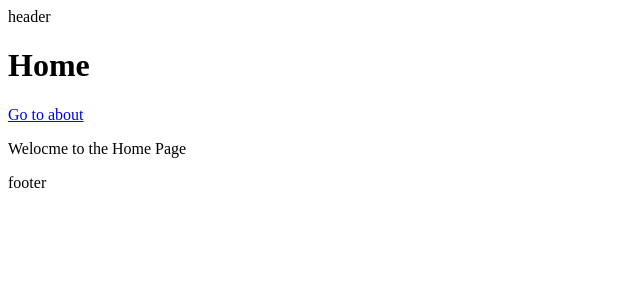
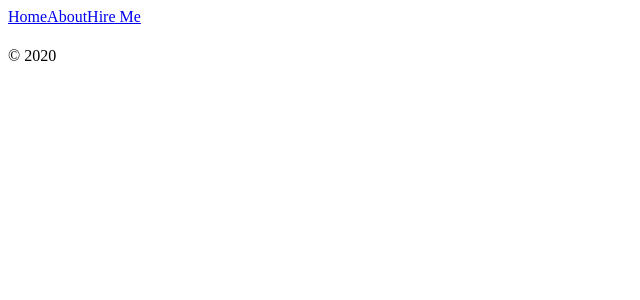
Before and after one commit to ciwwan1980/ciwwan1980-my-portfolio-next-js, a Next.js app: page / in a window 1280 px wide. Shown: the top 300 px of the page, without its empty margins (0-640 px from the left). Built offline with nearby package versions, Linux system fonts and the light colour scheme.

Commit message:
adding-components

```diff
--- a/components/Layout.js
+++ b/components/Layout.js
@@ -1,11 +1,16 @@
-export default(props)=>{
-    console.log(props.children)
-    return(
+import Link from "next/link";
+
+export default({children,title}) => (
 
     <div>
-    <header>header</header>
-    {props.children}
+    <header>
+    <Link href="/"><a>Home</a></Link>
+    <Link href="/about"><a>About</a></Link>
+    <Link href="/hireme"><a>hireme</a></Link>
+    </header>
+    <h1>{title}</h1>
+        {children}
     <footer>footer</footer>
     </div>
+
 )
-}
--- a/pages/about.js
+++ b/pages/about.js
@@ -1,14 +1,14 @@
 import Link from "next/link"
+import Layout from "../components/Layout"
 
 export default ()=>(
+    <Layout title="About">
 
-    <div>
-    <h1>About</h1>
       <Link href="/">
         <a >Go to Home</a>
     </Link>
     <p>JavaScript programmer</p>
     <img src="/static/javascript-logo.png" alt=""/>
-    </div>
+    </Layout>
 
 )
--- a/pages/index.js
+++ b/pages/index.js
@@ -1,18 +1,27 @@
 import Link from "next/link";
-import Layout from "../components/Layout"
 
-const index = () => {
 
-    return (
+export default ({ children, title }) => (
+  <div>
+ <header>
+      <Link href="/">
+        <a>Home</a>
+      </Link>
 
-    <Layout>
-    <h1>Home</h1>
-    <Link href="/about">
-    <a >Go to about</a>
-    </Link>
-    <p>Welocme to the Home Page</p>
-    </Layout>
+      <Link href="/about">
+        <a>About</a>
+      </Link>
 
-)
-}
-export default index;
+      <Link href="/hireme">
+        <a>Hire Me</a>
+      </Link>
+
+    </header>
+
+    <h1>{title}</h1>
+      {children}
+
+    <footer>&copy; {new Date().getFullYear()}</footer>
+
+  </div>
+);
```
Also changed, not shown: pages/hireme.js (+6 -6 lines).
